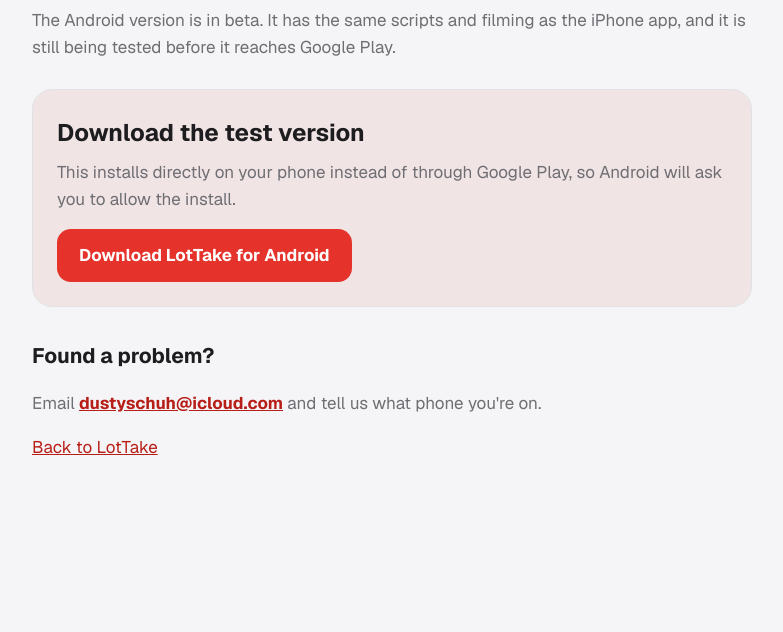
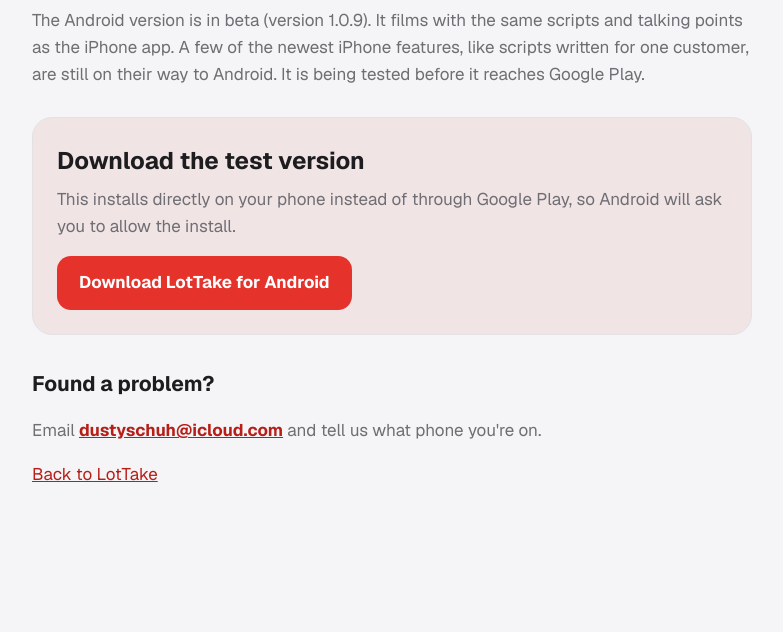
Before and after one commit to dustinschuh123-tech/getlottake-site, a plain HTML site: page android.html in a window 1280 px wide. Shown: the part 168-800 px from the top of the page, without its empty margins (248-1031 px from the left). Drawn offline with nearby package versions, Linux system fonts and the light colour scheme.

Commit message:
Android beta page: version 1.0.9, note what is still coming
Co-Authored-By: Claude Opus 5.5 <noreply@anthropic.com>
Claude-Session: https://claude.ai/code/session_01RpVnZA2d3BBR2MxoycHHRo

```diff
--- a/android.html
+++ b/android.html
@@ -14,7 +14,7 @@ a{color:var(--sky)} h1{font-size:40px;letter-spacing:-.02em;margin:24px 0 8px} h
 <body><div class="w">
 <a class="top" href="./"><img src="apple-touch-icon.png" alt="">LotTake</a>
 <h1>LotTake for Android</h1>
-<p>The Android version is in beta. It has the same scripts and filming as the iPhone app, and it is still being tested before it reaches Google Play.</p>
+<p>The Android version is in beta (version 1.0.9). It films with the same scripts and talking points as the iPhone app. A few of the newest iPhone features, like scripts written for one customer, are still on their way to Android. It is being tested before it reaches Google Play.</p>
 <div class="signup">
 <h2>Download the test version</h2>
 <p>This installs directly on your phone instead of through Google Play, so Android will ask you to allow the install.</p>
```
